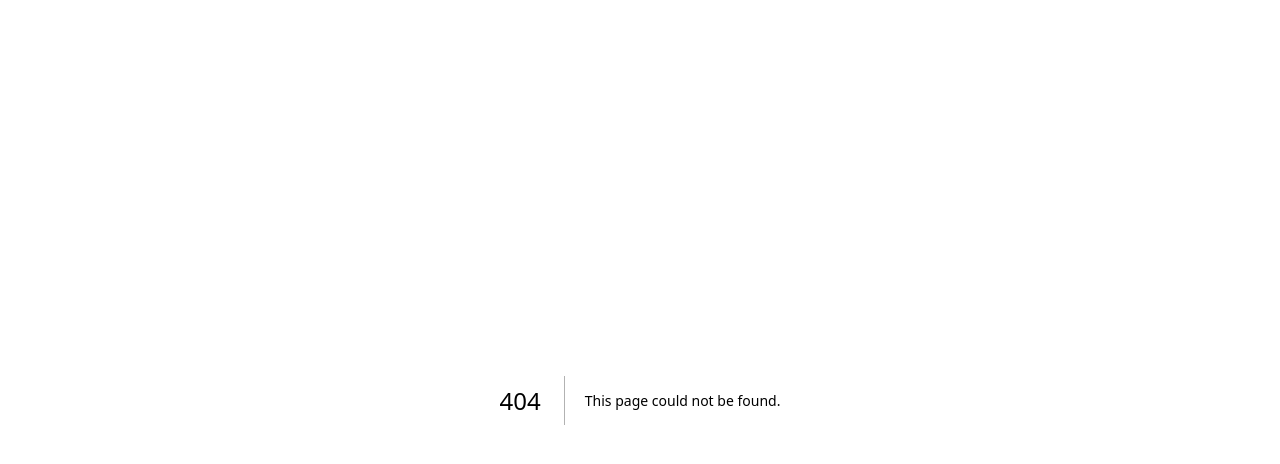
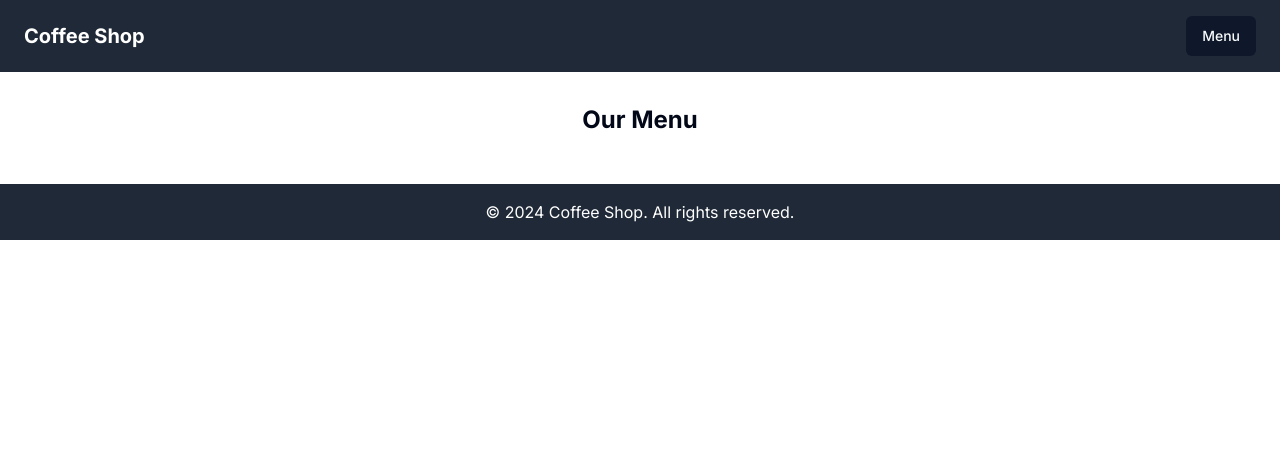
Before and after one commit to N1kos9/coffe-shop, a Next.js app: page /menu in a window 1280 px wide. Before the commit this address had no page. Shown: the top 464 px of the page. Built offline with nearby package versions, Linux system fonts and the light colour scheme.

Commit message:
shadcn set up (still in progress)

```diff
--- /dev/null
+++ b/app/components/Footer.tsx
@@ -0,0 +1,10 @@
+import React from "react";
+
+const Footer: React.FC = () => {
+  return (
+    <footer className="py-4 bg-gray-800 text-white text-center">
+      <p>&copy; {new Date().getFullYear()} Coffee Shop. All rights reserved.</p>
+    </footer>
+  );
+};
+export default Footer;
--- /dev/null
+++ b/app/components/Navbar.tsx
@@ -0,0 +1,15 @@
+import React from "react";
+import { Button } from "@/components/ui/button";
+
+const Navbar: React.FC = () => {
+  return (
+    <nav className="flex justify-between items-center py-4 px-6 bg-gray-800 text-white">
+      <h1 className="text-xl font-bold">Coffee Shop</h1>
+      <div>
+        <Button>Menu</Button>
+      </div>
+    </nav>
+  );
+};
+
+export default Navbar;
--- a/app/layout.tsx
+++ b/app/layout.tsx
@@ -1,7 +1,8 @@
 import type { Metadata } from "next";
 import { Inter } from "next/font/google";
 import "./globals.css";
-
+import Navbar from "./components/Navbar";
+import Footer from "./components/Footer";
 const inter = Inter({ subsets: ["latin"] });
 
 export const metadata: Metadata = {
@@ -16,7 +17,11 @@
 }>) {
   return (
     <html lang="en">
-      <body className={inter.className}>{children}</body>
+      <body className={inter.className}>
+        <Navbar />
+        {children}
+        <Footer />
+      </body>
     </html>
   );
 }
--- /dev/null
+++ b/app/menu/page.tsx
@@ -0,0 +1,12 @@
+import React from "react";
+
+const Menu: React.FC = () => {
+  return (
+    <section className="py-8">
+      <h3 className="text-2xl font-bold text-center mb-4">Our Menu</h3>
+      {/* Menu items would go here */}
+    </section>
+  );
+};
+
+export default Menu;
--- a/app/page.tsx
+++ b/app/page.tsx
@@ -1,113 +1,14 @@
-import Image from "next/image";
+import React from "react";
 
-export default function Home() {
+const Hero: React.FC = () => {
   return (
-    <main className="flex min-h-screen flex-col items-center justify-between p-24">
-      <div className="z-10 max-w-5xl w-full items-center justify-between font-mono text-sm lg:flex">
-        <p className="fixed left-0 top-0 flex w-full justify-center border-b border-gray-300 bg-gradient-to-b from-zinc-200 pb-6 pt-8 backdrop-blur-2xl dark:border-neutral-800 dark:bg-zinc-800/30 dark:from-inherit lg:static lg:w-auto  lg:rounded-xl lg:border lg:bg-gray-200 lg:p-4 lg:dark:bg-zinc-800/30">
-          Get started by editing&nbsp;
-          <code className="font-mono font-bold">app/page.tsx</code>
-        </p>
-        <div className="fixed bottom-0 left-0 flex h-48 w-full items-end justify-center bg-gradient-to-t from-white via-white dark:from-black dark:via-black lg:static lg:h-auto lg:w-auto lg:bg-none">
-          <a
-            className="pointer-events-none flex place-items-center gap-2 p-8 lg:pointer-events-auto lg:p-0"
-            href="https://vercel.com?utm_source=create-next-app&utm_medium=appdir-template&utm_campaign=create-next-app"
-            target="_blank"
-            rel="noopener noreferrer"
-          >
-            By{" "}
-            <Image
-              src="/vercel.svg"
-              alt="Vercel Logo"
-              className="dark:invert"
-              width={100}
-              height={24}
-              priority
-            />
-          </a>
-        </div>
-      </div>
+    <div className="text-center py-16 bg-cover bg-hero-pattern">
+      <h2 className="text-4xl font-bold text-white mb-2">
+        Welcome to Our Coffee Shop
+      </h2>
+      <p className="text-white">The best coffee in town.</p>
+    </div>
+  );
+};
 
-      <div className="relative flex place-items-center before:absolute before:h-[300px] before:w-full sm:before:w-[480px] before:-translate-x-1/2 before:rounded-full before:bg-gradient-radial before:from-white before:to-transparent before:blur-2xl before:content-[''] after:absolute after:-z-20 after:h-[180px] after:w-full sm:after:w-[240px] after:translate-x-1/3 after:bg-gradient-conic after:from-sky-200 after:via-blue-200 after:blur-2xl after:content-[''] before:dark:bg-gradient-to-br before:dark:from-transparent before:dark:to-blue-700 before:dark:opacity-10 after:dark:from-sky-900 after:dark:via-[#0141ff] after:dark:opacity-40 before:lg:h-[360px] z-[-1]">
-        <Image
-          className="relative dark:drop-shadow-[0_0_0.3rem_#ffffff70] dark:invert"
-          src="/next.svg"
-          alt="Next.js Logo"
-          width={180}
-          height={37}
-          priority
-        />
-      </div>
-
-      <div className="mb-32 grid text-center lg:max-w-5xl lg:w-full lg:mb-0 lg:grid-cols-4 lg:text-left">
-        <a
-          href="https://nextjs.org/docs?utm_source=create-next-app&utm_medium=appdir-template&utm_campaign=create-next-app"
-          className="group rounded-lg border border-transparent px-5 py-4 transition-colors hover:border-gray-300 hover:bg-gray-100 hover:dark:border-neutral-700 hover:dark:bg-neutral-800/30"
-          target="_blank"
-          rel="noopener noreferrer"
-        >
-          <h2 className={`mb-3 text-2xl font-semibold`}>
-            Docs{" "}
-            <span className="inline-block transition-transform group-hover:translate-x-1 motion-reduce:transform-none">
-              -&gt;
-            </span>
-          </h2>
-          <p className={`m-0 max-w-[30ch] text-sm opacity-50`}>
-            Find in-depth information about Next.js features and API.
-          </p>
-        </a>
-
-        <a
-          href="https://nextjs.org/learn?utm_source=create-next-app&utm_medium=appdir-template-tw&utm_campaign=create-next-app"
-          className="group rounded-lg border border-transparent px-5 py-4 transition-colors hover:border-gray-300 hover:bg-gray-100 hover:dark:border-neutral-700 hover:dark:bg-neutral-800/30"
-          target="_blank"
-          rel="noopener noreferrer"
-        >
-          <h2 className={`mb-3 text-2xl font-semibold`}>
-            Learn{" "}
-            <span className="inline-block transition-transform group-hover:translate-x-1 motion-reduce:transform-none">
-              -&gt;
-            </span>
-          </h2>
-          <p className={`m-0 max-w-[30ch] text-sm opacity-50`}>
-            Learn about Next.js in an interactive course with&nbsp;quizzes!
-          </p>
-        </a>
-
-        <a
-          href="https://vercel.com/templates?framework=next.js&utm_source=create-next-app&utm_medium=appdir-template&utm_campaign=create-next-app"
-          className="group rounded-lg border border-transparent px-5 py-4 transition-colors hover:border-gray-300 hover:bg-gray-100 hover:dark:border-neutral-700 hover:dark:bg-neutral-800/30"
-          target="_blank"
-          rel="noopener noreferrer"
-        >
-          <h2 className={`mb-3 text-2xl font-semibold`}>
-            Templates{" "}
-            <span className="inline-block transition-transform group-hover:translate-x-1 motion-reduce:transform-none">
-              -&gt;
-            </span>
-          </h2>
-          <p className={`m-0 max-w-[30ch] text-sm opacity-50`}>
-            Explore starter templates for Next.js.
-          </p>
-        </a>
-
-        <a
-          href="https://vercel.com/new?utm_source=create-next-app&utm_medium=appdir-template&utm_campaign=create-next-app"
-          className="group rounded-lg border border-transparent px-5 py-4 transition-colors hover:border-gray-300 hover:bg-gray-100 hover:dark:border-neutral-700 hover:dark:bg-neutral-800/30"
-          target="_blank"
-          rel="noopener noreferrer"
-        >
-          <h2 className={`mb-3 text-2xl font-semibold`}>
-            Deploy{" "}
-            <span className="inline-block transition-transform group-hover:translate-x-1 motion-reduce:transform-none">
-              -&gt;
-            </span>
-          </h2>
-          <p className={`m-0 max-w-[30ch] text-sm opacity-50 text-balance`}>
-            Instantly deploy your Next.js site to a shareable URL with Vercel.
-          </p>
-        </a>
-      </div>
-    </main>
-  );
-}
+export default Hero;
--- /dev/null
+++ b/components/ui/button.tsx
@@ -0,0 +1,56 @@
+import * as React from "react";
+import { Slot } from "@radix-ui/react-slot";
+import { cva, type VariantProps } from "class-variance-authority";
+
+import { cn } from "@/lib/utils";
+
+const buttonVariants = cva(
+  "inline-flex items-center justify-center whitespace-nowrap rounded-md text-sm font-medium ring-offset-background transition-colors focus-visible:outline-none focus-visible:ring-2 focus-visible:ring-ring focus-visible:ring-offset-2 disabled:pointer-events-none disabled:opacity-50",
+  {
+    variants: {
+      variant: {
+        default: "bg-primary text-primary-foreground hover:bg-primary/90",
+        destructive:
+          "bg-destructive text-destructive-foreground hover:bg-destructive/90",
+        outline:
+          "border border-input bg-background hover:bg-accent hover:text-accent-foreground",
+        secondary:
+          "bg-secondary text-secondary-foreground hover:bg-secondary/80",
+        ghost: "hover:bg-accent hover:text-accent-foreground",
+        link: "text-primary underline-offset-4 hover:underline",
+      },
+      size: {
+        default: "h-10 px-4 py-2",
+        sm: "h-9 rounded-md px-3",
+        lg: "h-11 rounded-md px-8",
+        icon: "h-10 w-10",
+      },
+    },
+    defaultVariants: {
+      variant: "default",
+      size: "default",
+    },
+  }
+);
+
+export interface ButtonProps
+  extends React.ButtonHTMLAttributes<HTMLButtonElement>,
+    VariantProps<typeof buttonVariants> {
+  asChild?: boolean;
+}
+
+const Button = React.forwardRef<HTMLButtonElement, ButtonProps>(
+  ({ className, variant, size, asChild = false, ...props }, ref) => {
+    const Comp = asChild ? Slot : "button";
+    return (
+      <Comp
+        className={cn(buttonVariants({ variant, size, className }))}
+        ref={ref}
+        {...props}
+      />
+    );
+  }
+);
+Button.displayName = "Button";
+
+export { Button, buttonVariants };
--- a/package.json
+++ b/package.json
@@ -9,6 +9,7 @@
     "lint": "next lint"
   },
   "dependencies": {
+    "@radix-ui/react-slot": "^1.0.2",
     "class-variance-authority": "^0.7.0",
     "clsx": "^2.1.0",
     "framer-motion": "^11.0.6",
```
Also changed, not shown: 1 other file (tests, documents, lock files or other folders).
